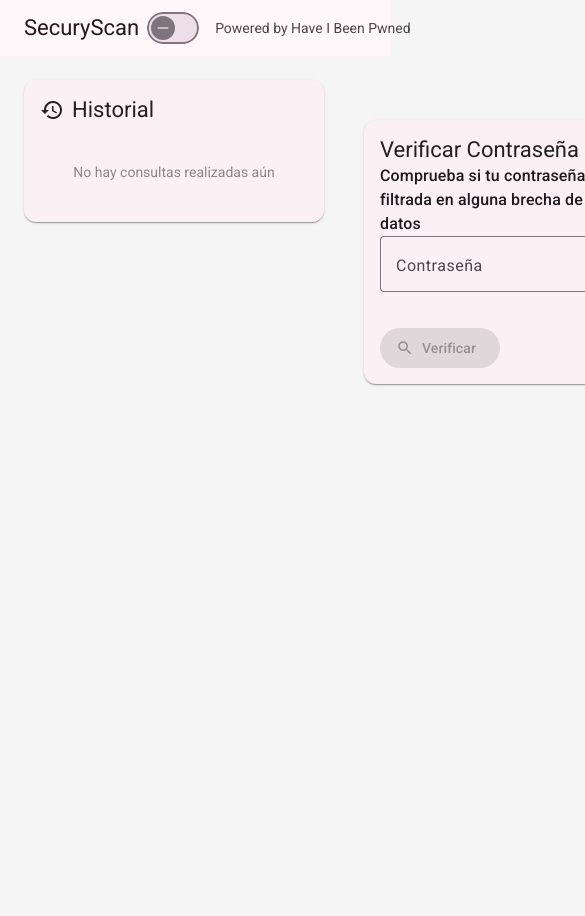
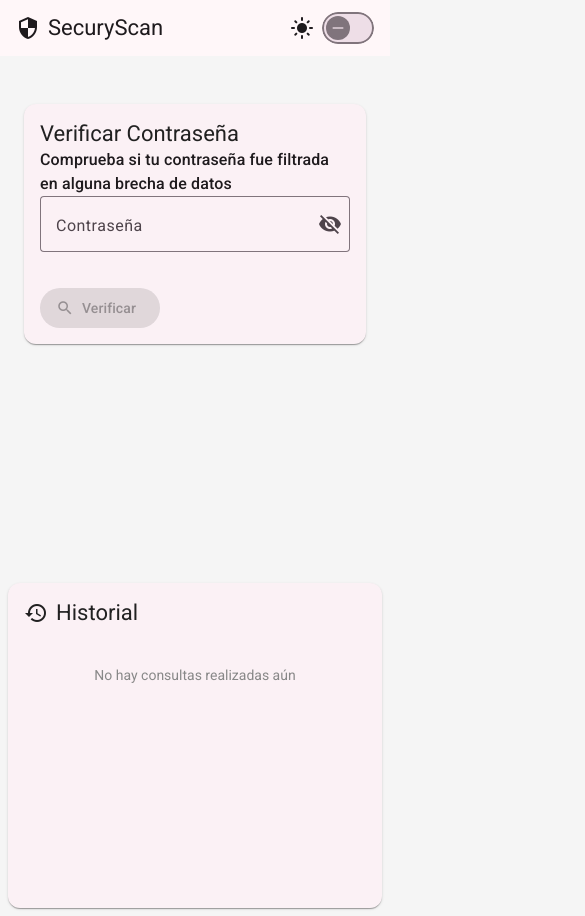
Before and after one commit to EduardoGaray57/secury-scan, an Angular app: page / in a window 390 px wide. Shown: the top 916 px of the page, 585 px wide, since content can reach past the window. Before the commit the page ends 844 px from the top, so only its background shows below. Built offline with nearby package versions, Linux system fonts and the light colour scheme.

Commit message:
fix: limit history to 5 entries and fix backgroud on mobile

```diff
--- a/package.json
+++ b/package.json
@@ -12,6 +12,7 @@
   "private": true,
   "packageManager": "npm@11.12.1",
   "dependencies": {
+    "@angular/animations": "^21.2.10",
     "@angular/cdk": "^21.2.8",
     "@angular/common": "^21.2.0",
     "@angular/compiler": "^21.2.0",
--- a/src/app/app.config.ts
+++ b/src/app/app.config.ts
@@ -1,12 +1,13 @@
 import { ApplicationConfig } from "@angular/core";
 import { provideRouter } from "@angular/router";
 import { provideHttpClient, withFetch } from "@angular/common/http";
+import { provideAnimations } from '@angular/platform-browser/animations';
 import { routes } from "./app.routes";
 
 export const appConfig: ApplicationConfig = {
   providers: [
     provideRouter(routes),
     provideHttpClient(withFetch()),
-//    provideAnimations(), - se supone que ya esta incluido en Angular Material
+    provideAnimations()
   ]
 };
--- a/src/app/app.css
+++ b/src/app/app.css
@@ -8,9 +8,41 @@
 }
 
 .history-panel {
-    height: fit-content;
+    width: 100%;
+    box-sizing: border-box;
+    min-width: 0;
 }
 
 .checker-panel {
     height: fit-content;
 }
+
+/* Tablet */
+@media (max-width: 768px) {
+    .layout {
+        grid-template-columns: 1fr;
+        padding: 16px;
+    }
+
+    .history-panel {
+        order: 2;
+    }
+
+    .checker-panel {
+        order: 1;
+    }
+}
+
+/* Mobile */
+@media (max-width: 480px) {
+    .layout {
+        padding: 8px;
+        gap: 16px;
+    }
+}
+
+:host {
+    display: block;
+    min-height: 100vh;
+    background-color: var(--bg-color);
+}
--- a/src/app/features/history/history.css
+++ b/src/app/features/history/history.css
@@ -1,5 +1,6 @@
 .history-container {
     height: 100%;
+    box-sizing: border-box;
 }
 
 mat-card-title {
@@ -25,3 +26,8 @@
 mat-icon[matListItemIcon] {
     color: inherit;
 }
+
+mat-list {
+    width: 100%;
+    padding: 0 !important;
+}
--- a/src/app/features/history/history.ts
+++ b/src/app/features/history/history.ts
@@ -30,9 +30,9 @@
   constructor(private historyService: HistoryService) {}
 
   ngOnInit(): void {
-    this.history = this.historyService.getHistory();
+    this.history = this.historyService.getHistory().slice(0, 5);
     this.subscription = this.historyService.historyUpdated$.subscribe(() => {
-      this.history = this.historyService.getHistory();
+      this.history = this.historyService.getHistory().slice(0, 5);
     })
   }
 
--- a/src/app/features/password-checker/password-checker.html
+++ b/src/app/features/password-checker/password-checker.html
@@ -21,7 +21,7 @@
             </mat-form-field>
 
             @if (password && strength) {
-                <div class="strength-container">
+                <div class="strength-container" [@fadeIn]>
                     <div class="strength-bar">
                         <div
                           class="strength-fill"
@@ -56,6 +56,6 @@
     </mat-card>
 
     @if (result) {
-        <app-result-card [result] = "result" />
+        <app-result-card [@fadeIn] [result] = "result" />
     }
 </div>
--- a/src/app/features/password-checker/password-checker.ts
+++ b/src/app/features/password-checker/password-checker.ts
@@ -1,4 +1,5 @@
 import { Component, ChangeDetectorRef } from '@angular/core';
+import { trigger, transition, style, animate } from '@angular/animations'
 import { CommonModule } from '@angular/common';
 import { FormsModule } from '@angular/forms';
 import { MatCardModule } from '@angular/material/card';
@@ -26,7 +27,18 @@
     ResultCardComponent
   ],
   templateUrl: './password-checker.html',
-  styleUrl: './password-checker.css'
+  styleUrl: './password-checker.css',
+  animations: [
+    trigger('fadeIn', [
+      transition(':enter', [
+        style({ opacity: 0, transform: 'translateY(-30px)' }),
+        animate('600ms ease-out', style({ opacity: 1, transform: 'translateY(0)' }))
+      ]),
+      transition(':leave', [
+        animate('400ms ease-in', style({ opacity: 0, transform: 'translateY(-30px)' }))
+      ])
+    ])
+  ]
 })
 export class PasswordCheckerComponent {
   password = '';
--- a/src/app/shared/components/header/header.css
+++ b/src/app/shared/components/header/header.css
@@ -0,0 +1,21 @@
+mat-toobar {
+    position: sticky;
+    top: 0;
+    z-index: 100;
+}
+
+.toolbar-spacer {
+    flex: 1;
+}
+
+.powered-by {
+    font-size: 14px;
+    opacity: 0.8;
+}
+
+/* Mobile */
+@media (max-width: 480px) {
+    .powered-by {
+        display: none;
+    }
+}
--- a/src/app/shared/components/header/header.html
+++ b/src/app/shared/components/header/header.html
@@ -1,16 +1,12 @@
 <mat-toolbar color="primary">
     <mat-icon>security</mat-icon>
     <span style="margin-left: 8px">SecuryScan</span>
-    <span style="flex: 1;"></span>
+    <span class="toolbar-spacer"></span>
     <mat-icon>{{ isDarkMode ? 'dark_mode' : 'light_mode' }}</mat-icon>
     <mat-slide-toggle
       style="margin-left: 8px"
       [checked]="isDarkMode"
       (change)="toggleTheme()">
     </mat-slide-toggle>
-    <span
-       style="margin-left: 16px;
-              font-size: 14px;
-              opacity: 0.8"
-    >Powered by Have I Been Pwned</span>
+    <span class="powered-by" style="margin-left: 16px">Powered by Have I Been Pwned</span>
 </mat-toolbar>
--- a/src/styles.css
+++ b/src/styles.css
@@ -105,3 +105,23 @@
     background-color: #7c4dff !important;
     color: #ffffff !important;
 }
+
+@media (max-width: 780px) {
+    html, body {
+        min-height: 100vh;
+        background-color: var(--bg-color) !important;
+    }
+
+    .layout {
+        min-height: 100vh;
+    }
+}
+
+html {
+    min-height: 100%;
+}
+
+body {
+    min-height: 100vh;
+    background-color: var(--bg-color) !important;
+}
```
Also changed, not shown: 1 other file (tests, documents, lock files or other folders).
